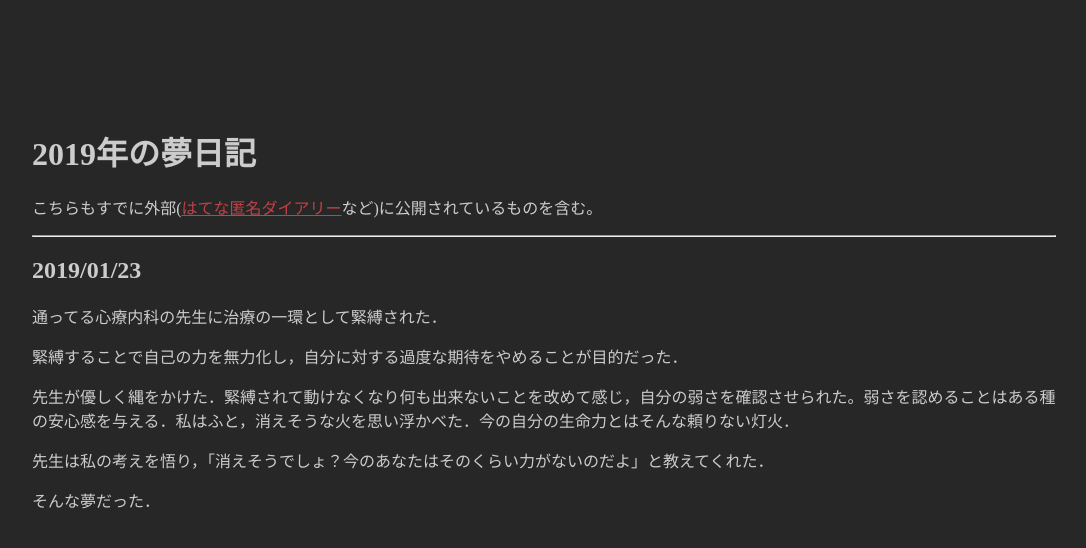
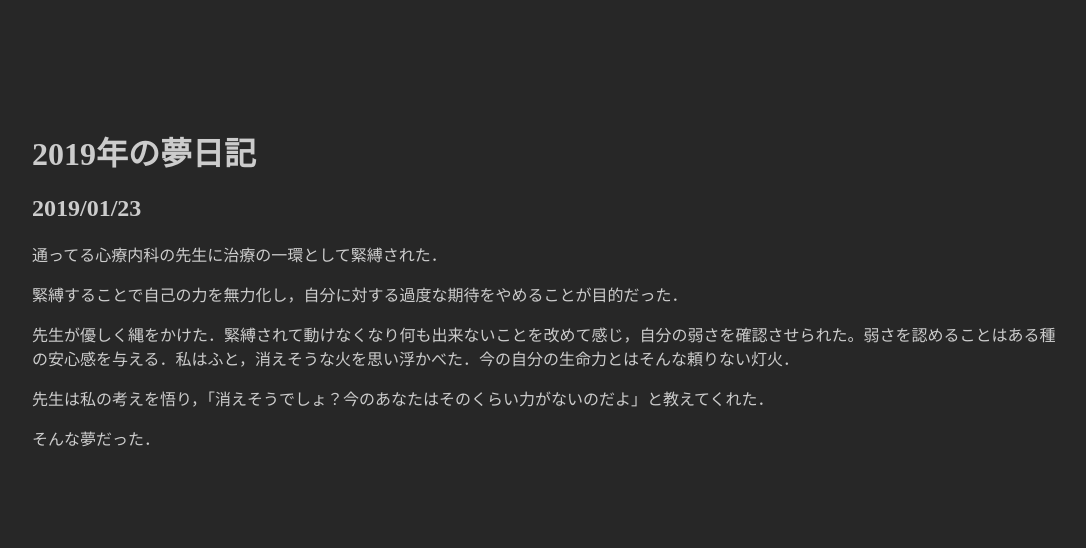
Before and after one commit to hihumi-riku/hihumi-riku.github.io, a Jekyll site: the page built from _posts/2019-01-25-dream_2019.md, in a window 1280 px wide. Shown: the top 548 px of the page, without its empty margins (96-1182 px from the left). Built offline with Jekyll 4.4.1, drawn with Linux system fonts in a browser that asks for light colours.

Commit message:
Modified allignement

```diff
--- a/_posts/2019-01-25-dream_2019.md
+++ b/_posts/2019-01-25-dream_2019.md
@@ -5,9 +5,6 @@ title: 2019年の夢日記
 
 # 2019年の夢日記
 
-こちらもすでに外部([はてな匿名ダイアリー](https://anond.hatelabo.jp/)など)に公開されているものを含む。
-
----
 ## 2019/01/23
 通ってる心療内科の先生に治療の一環として緊縛された．
 
```
Also changed, not shown: _posts/2019-01-25-dream_2018.md (+0 -4 lines).
